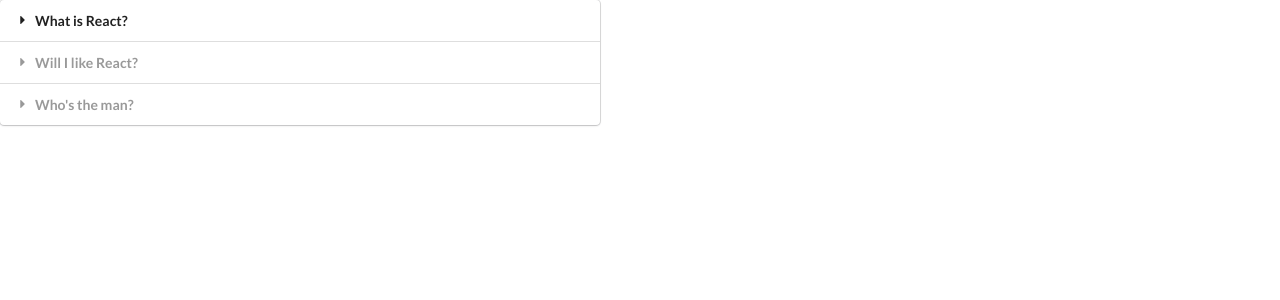
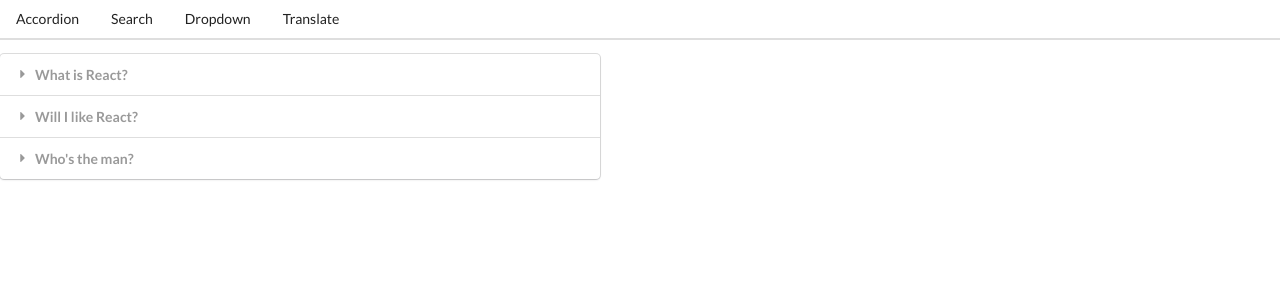
Before and after one commit to CaseyPitman/widgets, a React (Create React App) app: page / in a window 1280 px wide. Shown: the top 300 px of the page. Built offline with nearby package versions, Linux system fonts and the light colour scheme.

Commit message:
Built Header component with nav functionality

```diff
--- a/src/App.js
+++ b/src/App.js
@@ -4,6 +4,7 @@
 import Dropdown from "./components/Dropdown";
 import Translate from "./components/Translate";
 import Route from "./components/Route";
+import Header from "./components/Header";
 
 const items = [
   {
@@ -39,35 +40,12 @@
   },
 ];
 
-const showAccordion = () => {
-  if (window.location.pathname === "/") {
-    return <Accordion items={items} />;
-  }
-};
-
-const showList = () => {
-  if (window.location.pathname === "/list") {
-    return <Search />;
-  }
-};
-
-const showDropdown = () => {
-  if (window.location.pathname === "/dropdown") {
-    return <Dropdown />;
-  }
-};
-
-const showTranslate = () => {
-  if (window.location.pathname === "/translate") {
-    return <Translate />;
-  }
-};
-
 const App = () => {
   const [selected, setSelected] = useState(options[0]);
 
   return (
     <div>
+      <Header />
       <Route path='/'>
         <Accordion items={items} />
       </Route>
@@ -78,11 +56,10 @@
 
       <Route path='/dropdown'>
         <Dropdown
-          label = 'Select a color'
-          options = {options}
-          selected = {selected}
-          onSelectedChange = {setSelected}
-
+          label='Select a color'
+          options={options}
+          selected={selected}
+          onSelectedChange={setSelected}
         />
       </Route>
 
--- /dev/null
+++ b/src/components/Header.js
@@ -0,0 +1,22 @@
+import React from "react";
+
+const Header = () => {
+  return (
+    <div className='ui secondary pointing menu'>
+      <a href='/' className='item'>
+        Accordion
+      </a>
+      <a href='/list' className='item'>
+        Search
+      </a>
+      <a href='/dropdown' className='item'>
+        Dropdown
+      </a>
+      <a href='/translate' className='item'>
+        Translate
+      </a>
+    </div>
+  );
+};
+
+export default Header;
```
